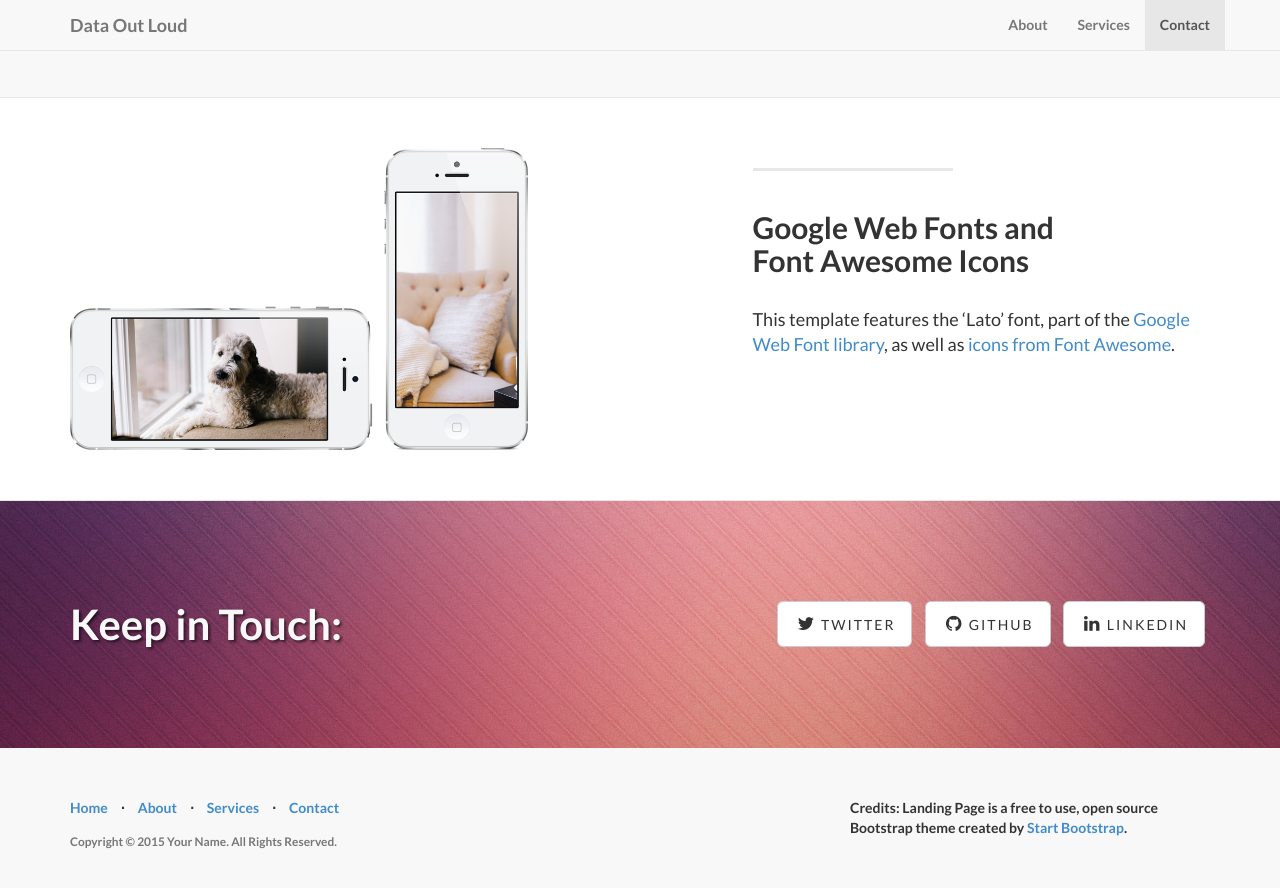
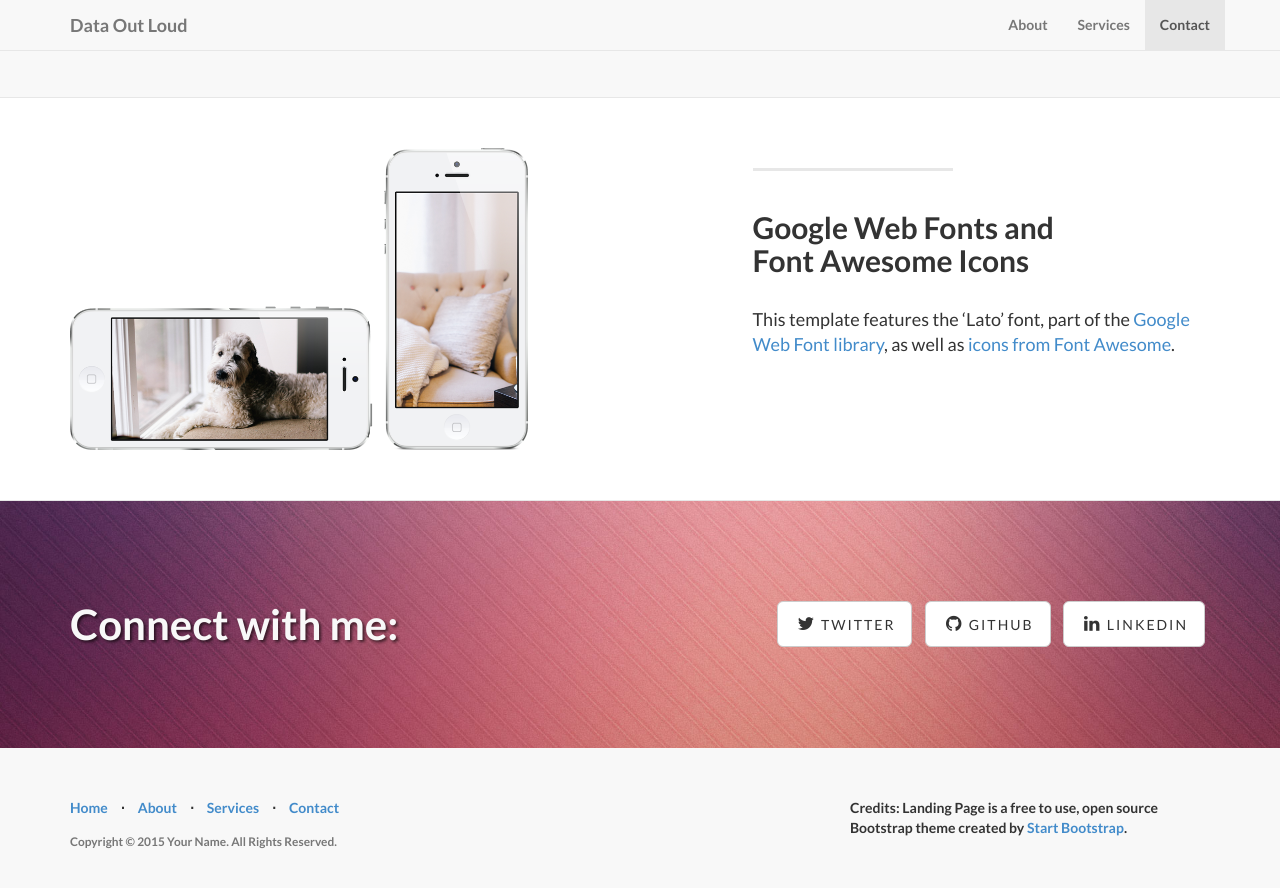
Before and after one commit to robinphetsa/robinphetsa.github.io, a Jekyll site: the page built from index.html, in a window 1280 px wide and 900 px high, scrolled down 1902 px. Shown: the top 888 px of the window. Built offline with Jekyll 4.4.1, drawn with Linux system fonts in a browser that asks for light colours.

Commit message:
Update contact.html

```diff
--- a/_includes/contact.html
+++ b/_includes/contact.html
@@ -4,7 +4,7 @@
 
 			<div class="row">
 				<div class="col-lg-6">
-					<h2>Keep in Touch:</h2>
+					<h2>Connect with me:</h2>
 				</div>
 				<div class="col-lg-6">
 					<ul class="list-inline banner-social-buttons">
```
